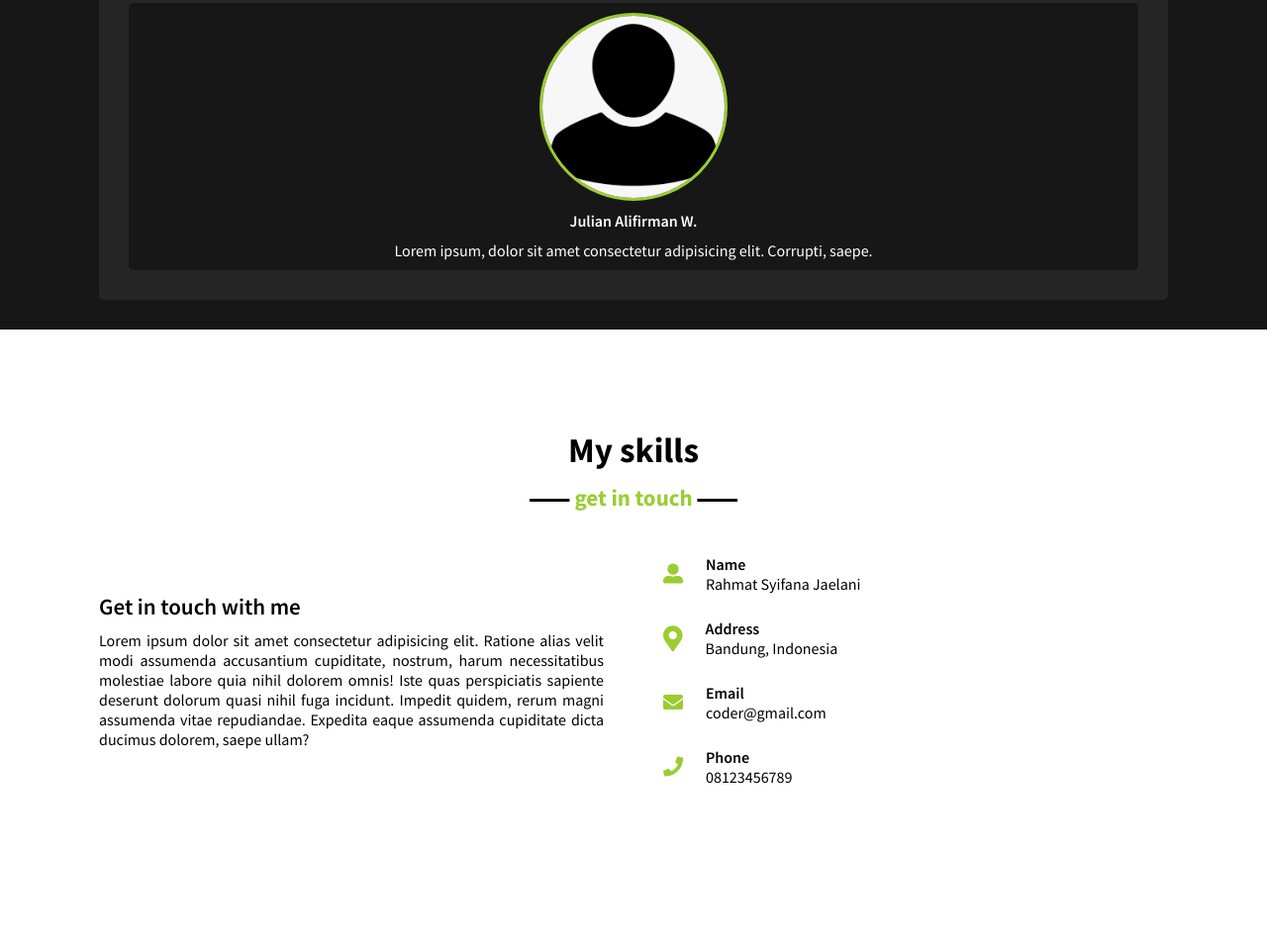
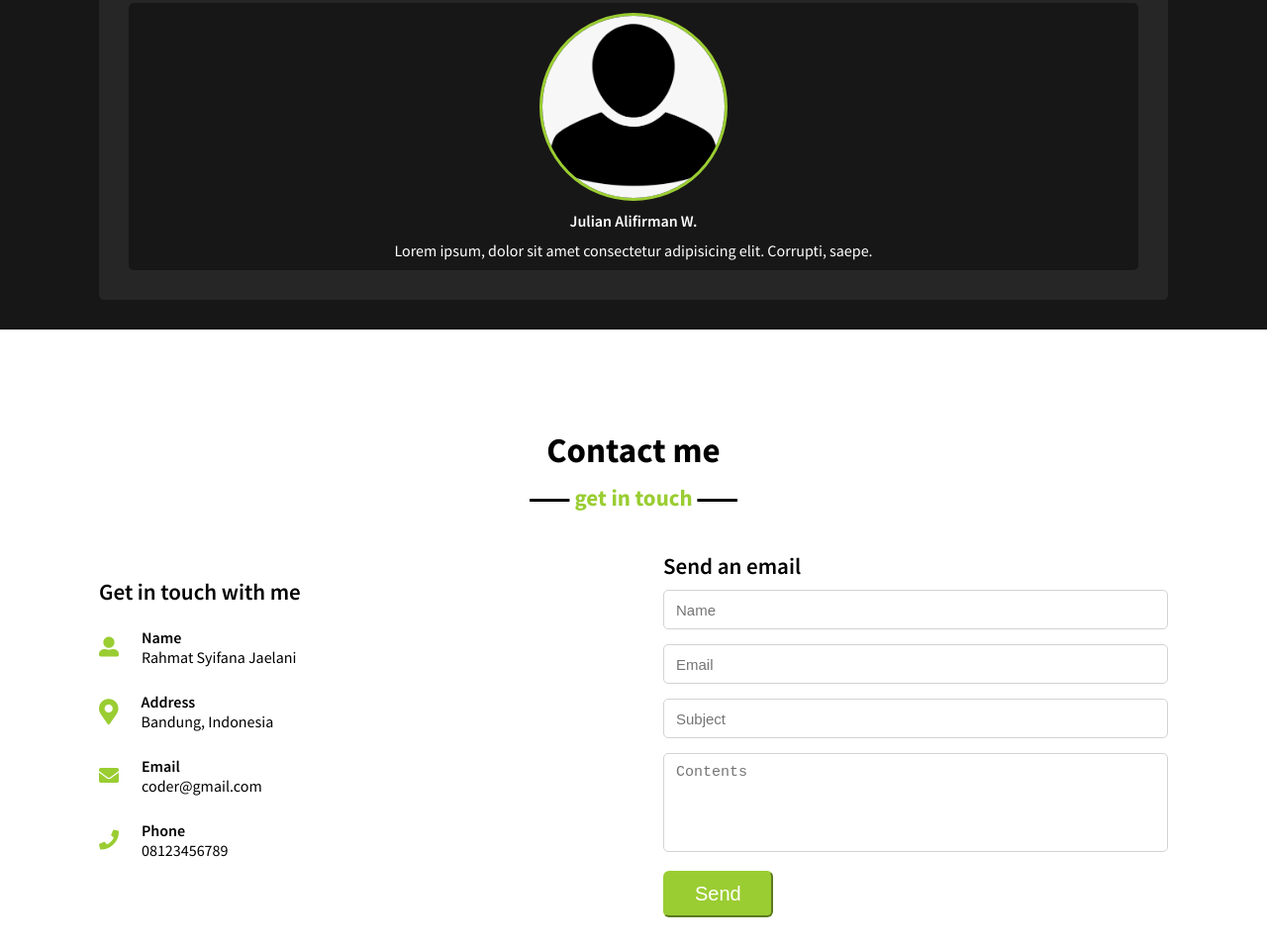
Before and after one commit to rahmatsyifana12/hci-project, a plain HTML site: page portfolio.html in a window 1280 px wide. Shown: the part 3043-4000 px from the top of the page at 99% size. Before the commit the page ends 3880 px from the top, so only its background shows below. Drawn offline with nearby package versions, Linux system fonts and the light colour scheme; a web font is replaced by a local one.

Commit message:
updating portfolio

```diff
--- a/portfolio-style.css
+++ b/portfolio-style.css
@@ -358,7 +358,7 @@
     content: "get in touch";
 }
 
-.contact-content .left .top {
+.contact-content .left .top  {
     font-size: 23px;
     font-weight: 600;
     margin-bottom: 10px;
@@ -368,7 +368,7 @@
     width: calc(50% - 30px);
 }
 
-.contact .skills-content .left p {
+.contact .skills-content .right p {
     text-align: justify;
 }
 
@@ -397,6 +397,57 @@
 
 .contact .skills-content .row-contact #address {
     font-size: 26px;
+}
+
+.right form .field input, .right form .contents textarea {
+    height: 40px;
+    width: 100%;
+    border: 1px solid lightgray;
+    border-radius: 5px;
+    font-size: 15px;
+    outline: none;
+    margin-bottom: 15px;
+    padding: 0 12px;
+}
+
+.right form .field input:hover {
+    border-color: #000000;
+}
+
+.right form .contents textarea:hover {
+    border-color: #000000;
+}
+
+.right form .contents textarea {
+    padding-top: 10px;
+    height: 100px;
+    resize: none;
+}
+
+.right .top {
+    font-size: 23px;
+    font-weight: 600;
+    margin-bottom: 10px;
+    padding-top: 10px;
+}
+
+.right .send button {
+    text-align: justify;
+    background-color: yellowgreen;
+    color: white;
+    font-size: 20px;
+    display: inline-block;
+    padding: 10px 30px;
+    /* margin-top: 18px; */
+    border-radius: 6px;
+    transition: all 0.4s ease;
+    border-color: yellowgreen;
+}
+
+.right .send button:hover {
+    background-color: green;
+    border-color: green;
+    transition: all 0.4s ease;
 }
 
 /* interaktif styling  */
--- a/portfolio.html
+++ b/portfolio.html
@@ -134,14 +134,10 @@
         </div>
         <div class="contact">
             <div class="max-width">
-                <div class="title">My skills</div>
+                <div class="title">Contact me</div>
                 <div class="skills-content">
                     <div class="col left">
                         <div class="top">Get in touch with me</div>
-                        <p>Lorem ipsum dolor sit amet consectetur adipisicing elit. Ratione alias velit modi assumenda accusantium cupiditate, nostrum, harum necessitatibus molestiae labore quia nihil dolorem omnis! Iste quas perspiciatis sapiente deserunt dolorum quasi nihil fuga incidunt. Impedit quidem, rerum magni assumenda vitae repudiandae. Expedita eaque assumenda cupiditate dicta ducimus dolorem, saepe ullam?</p>
-
-                    </div>
-                    <div class="col right">
                         <div class="icons">
                             <div class="row-contact">
                                 <i class="fas fa-user-alt"></i>
@@ -173,6 +169,28 @@
                             </div>
                         </div>
                     </div>
+                    <div class="col right">
+                        <div class="top">Send an email</div>
+                        <form action="#">
+                            <div class="fields">
+                                <div class="field name">
+                                    <input type="text" placeholder="Name">
+                                </div>
+                                <div class="field email">
+                                    <input type="email" placeholder="Email">
+                                </div>
+                                <div class="field subject">
+                                    <input type="text" placeholder="Subject">
+                                </div>
+                                <div class="field contents">
+                                    <textarea name="contents" id="massage" cols="30" rows="10" placeholder="Contents"></textarea>
+                                </div>
+                                <div class="send">
+                                    <button type="submit">Send</button>
+                                </div>
+                            </div>
+                        </form>
+                    </div>
                 </div>
             </div>
         </div>
```
